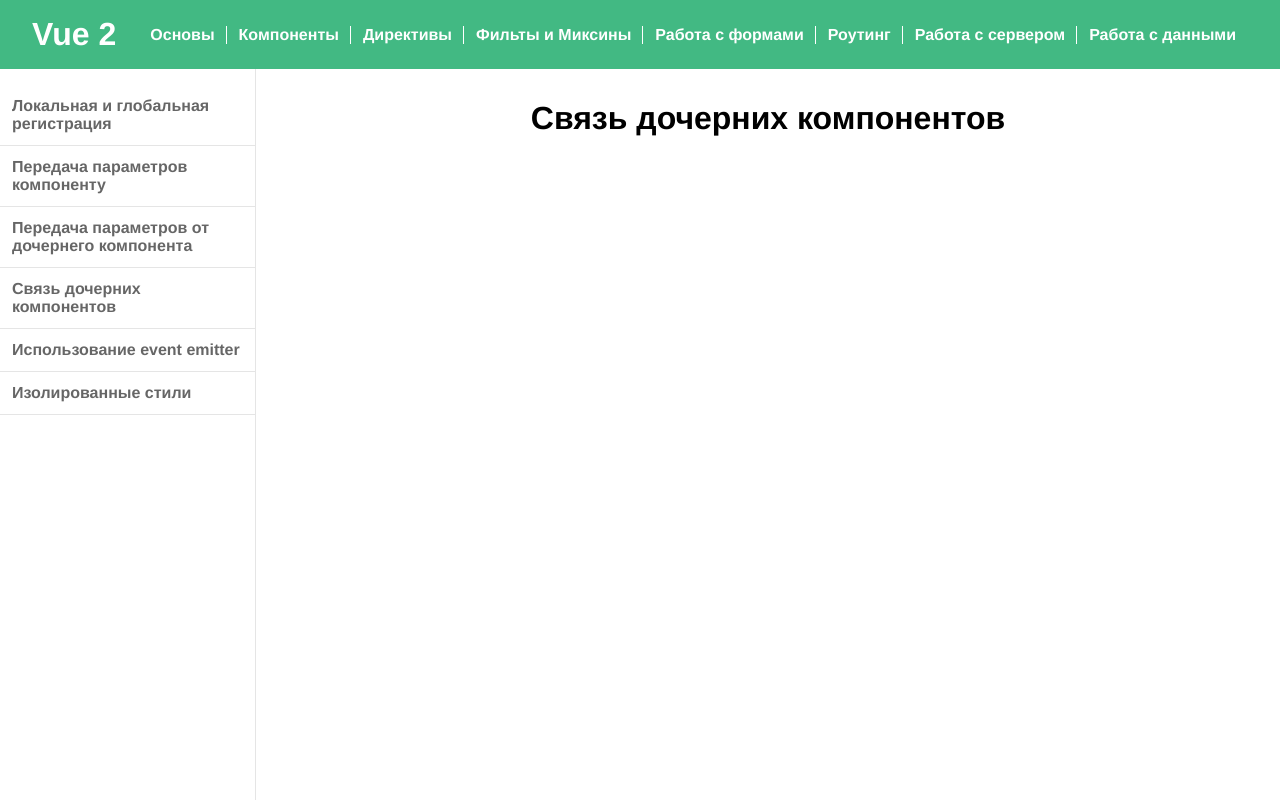
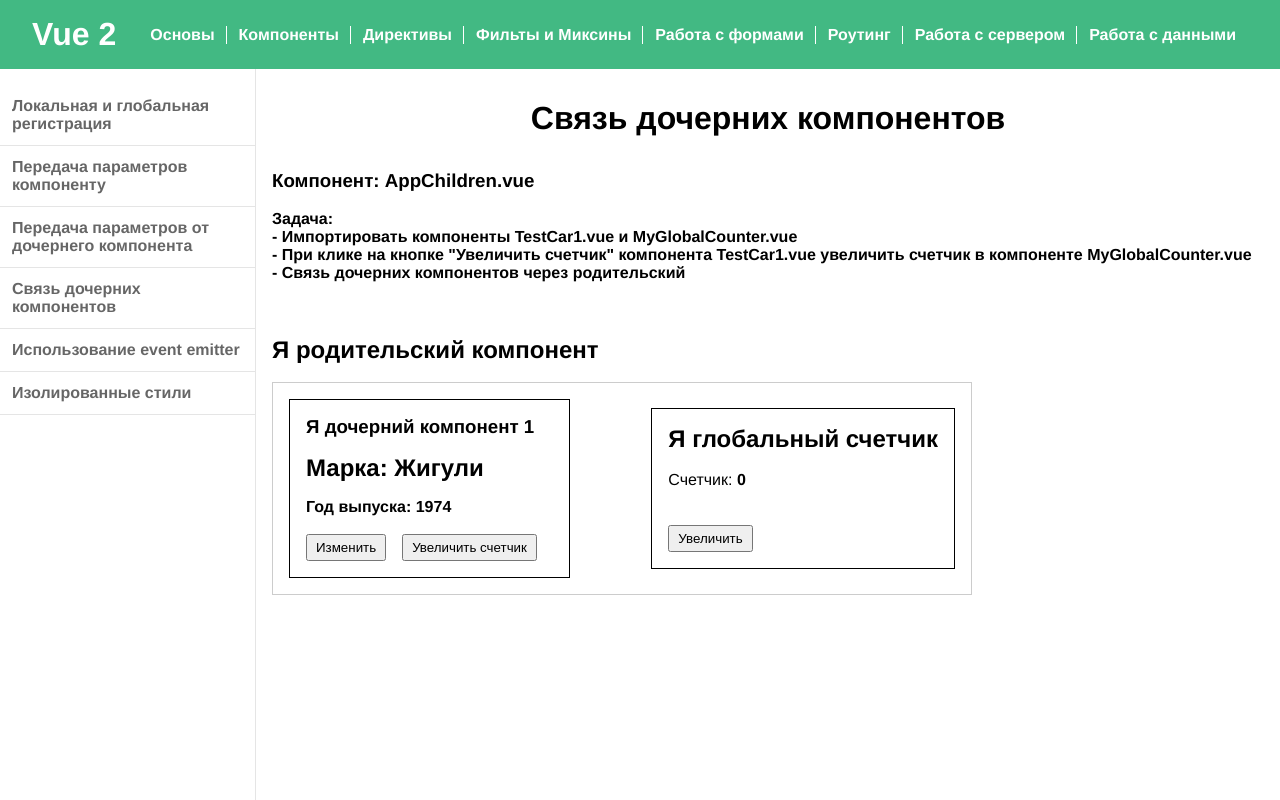
Before and after one commit to VladimirShadrov/vue2-repetition, a Vue app: page /children in a window 1280 px wide. Built offline with nearby package versions, Linux system fonts and the light colour scheme.

Commit message:
Контент для темы "Связь дочерних компонентов"

```diff
--- a/src/components/components/pages/AppChildren.vue
+++ b/src/components/components/pages/AppChildren.vue
@@ -1,13 +1,53 @@
 <template>
   <div>
     <h1 class="content__theme-title">Связь дочерних компонентов</h1>
+    <br />
+
+    <h3>Компонент: AppChildren.vue</h3>
+    <br />
+
+    <h4>
+      Задача: <br />
+      - Импортировать компоненты TestCar1.vue и MyGlobalCounter.vue <br />
+      - При клике на кнопке "Увеличить счетчик" компонента TestCar1.vue увеличить счетчик в компоненте MyGlobalCounter.vue <br />
+      - Связь дочерних компонентов через родительский <br />
+    </h4>
+    <br /><br /><br />
+
+    <h2>Я родительский компонент</h2>
+    <br />
+
+    <div class="wrapper">
+      <test-car-1 :model="model" :year="year" @addCounter="counter += $event" />
+      <my-global-counter :counterValue="counter" />
+    </div>
   </div>
 </template>
 
 <script>
+import TestCar1 from './testComponents/TestCar1.vue';
+import MyGlobalCounter from './testComponents/MyGlobalCounter.vue';
+
 export default {
+  components: { MyGlobalCounter, TestCar1 },
   name: 'app-children',
+  data() {
+    return {
+      counter: 0,
+      model: 'Жигули',
+      year: 1974,
+    };
+  },
 };
 </script>
 
-<style></style>
+<style scoped>
+.wrapper {
+  display: flex;
+  align-items: center;
+  justify-content: space-between;
+  max-width: 700px;
+  padding: 16px;
+  border: 1px solid #ccc;
+}
+</style>
--- a/src/components/components/pages/AppEmit.vue
+++ b/src/components/components/pages/AppEmit.vue
@@ -18,29 +18,19 @@
 
     <h2>{{ title }}</h2>
     <br />
-
-    <test-car-2 :title="title" :year="year" @changeTitle="changeTitle" />
   </div>
 </template>
 
 <script>
-import TestCar2 from './testComponents/TestCar2.vue';
-
 export default {
   name: 'app-emit',
-  components: { TestCar2 },
+  components: {},
   data() {
     return {
       title: 'Mazda',
       year: 2021,
     };
   },
-  methods: {
-    changeTitle(data) {
-      this.title = data.title;
-      this.year = data.year;
-    },
-  },
 };
 </script>
 
--- a/src/components/components/pages/AppProps.vue
+++ b/src/components/components/pages/AppProps.vue
@@ -28,16 +28,12 @@
 
     <h2>{{ title }}</h2>
     <br />
-
-    <test-car-1 :title="title" :year="year" :func="changeToAudi" />
   </div>
 </template>
 
 <script>
-import TestCar1 from './testComponents/TestCar1.vue';
-
 export default {
-  components: { TestCar1 },
+  components: {},
   name: 'app-props',
   data() {
     return {
@@ -45,11 +41,6 @@ export default {
       year: 2022,
     };
   },
-  methods: {
-    changeToAudi() {
-      this.title = 'Audi';
-    },
-  },
 };
 </script>
 
--- a/src/components/components/pages/testComponents/MyGlobalCounter.vue
+++ b/src/components/components/pages/testComponents/MyGlobalCounter.vue
@@ -1,17 +1,19 @@
 <template>
-  <div>
-    <h2>Я глобальный компонент</h2>
+  <div style="padding: 16px; border: 1px solid black">
+    <h2>Я глобальный счетчик</h2>
     <br />
     <div>
-      Счетчик: <b>{{ counter }}</b>
+      Счетчик: <b>{{ counterValue }}</b>
     </div>
     <br /><br />
-    <button @click="counter++" class="button">Увеличить</button>
+    <button class="button">Увеличить</button>
   </div>
 </template>
 
 <script>
 export default {
+  name: 'my-global-counter',
+  props: ['counterValue'],
   data() {
     return {
       counter: 0,
@@ -20,4 +22,4 @@ export default {
 };
 </script>
 
-<style></style>
+<style scoped></style>
--- a/src/components/components/pages/testComponents/TestCar1.vue
+++ b/src/components/components/pages/testComponents/TestCar1.vue
@@ -1,32 +1,22 @@
 <template>
   <div class="car">
     <h3 style="margin-bottom: 16px">Я дочерний компонент 1</h3>
-    <h2 class="car-title">Марка: {{ title }}</h2>
+    <h2 class="car-title">Марка: {{ model }}</h2>
     <h4>Год выпуска: {{ year }}</h4>
     <br />
 
-    <button @click="func" class="button">Изменить</button>
+    <button class="button">Изменить</button>
+    <button @click="addCounter" class="button">Увеличить счетчик</button>
   </div>
 </template>
 
 <script>
 export default {
-  // props: ['title', 'year', 'func'],
-  //   props: {
-  //     title: String,
-  //     year: Number,
-  //   },
-  props: {
-    title: {
-      type: String,
-      default: 'Другое назавание',
-    },
-    year: {
-      type: Number,
-      default: 777,
-    },
-    func: {
-      type: Function,
+  name: 'test-car-1',
+  props: ['model', 'year'],
+  methods: {
+    addCounter() {
+      this.$emit('addCounter', 1);
     },
   },
 };
@@ -38,9 +28,14 @@ export default {
   border: 1px solid black;
   max-width: 500px;
   overflow: hidden;
+  margin-right: 16px;
 }
 
 .car-title {
   margin-bottom: 16px;
 }
+
+.button {
+  margin-right: 16px;
+}
 </style>
--- a/src/components/components/pages/testComponents/TestCar2.vue
+++ b/src/components/components/pages/testComponents/TestCar2.vue
@@ -1,22 +1,17 @@
 <template>
   <div class="car">
     <h3 style="margin-bottom: 16px">Я дочерний компонент 2</h3>
-    <h2 class="car-title">Марка: {{ title }}</h2>
-    <h4>Год выпуска: {{ year }}</h4>
+    <h2 class="car-title">Марка: {{}}</h2>
+    <h4>Год выпуска: {{}}</h4>
     <br />
 
-    <button @click="changeName" class="button">Изменить</button>
+    <button class="button">Изменить</button>
   </div>
 </template>
 
 <script>
 export default {
-  props: ['title', 'year'],
-  methods: {
-    changeName() {
-      this.$emit('changeTitle', { title: 'BMW', year: 2011 });
-    },
-  },
+  methods: {},
 };
 </script>
 
--- a/src/views/AboutView.vue
+++ /dev/null
@@ -1,5 +0,0 @@
-<template>
-  <div class="about">
-    <h1>This is an about page</h1>
-  </div>
-</template>
```
Also changed, not shown: src/views/HomeView.vue (deleted, +0 -18 lines).
